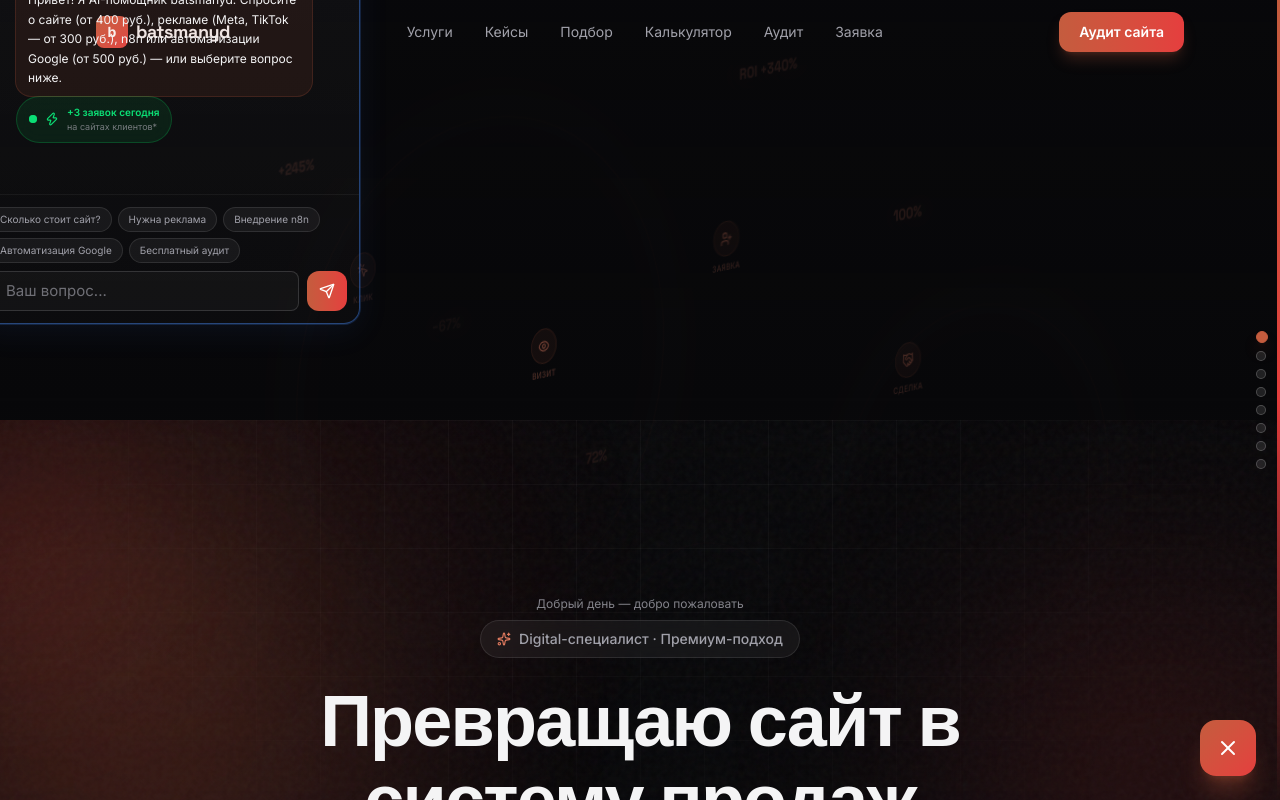
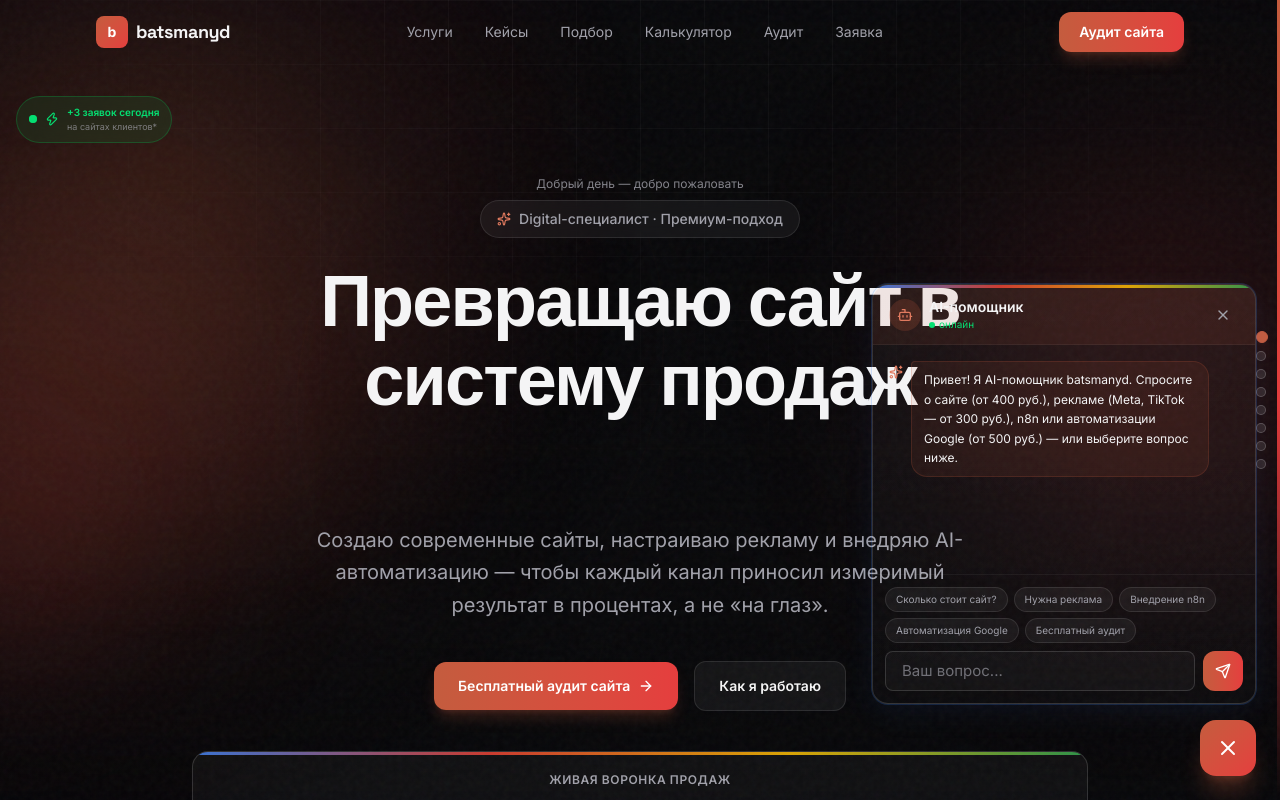
Before and after one commit to batsmanyd/batsmanyd-site, a Next.js app: page / in a window 1280 px wide. Both pictures are taken after a click on the button 1228 px from the left and 748 px from the top of the page. Shown: the top 800 px of the page. Built offline with nearby package versions, Linux system fonts and the light colour scheme.

Commit message:
Fix AI chat overlay, simplify background, resolve lint errors

```diff
--- a/app/globals.css
+++ b/app/globals.css
@@ -37,12 +37,15 @@
 
 html {
   scroll-behavior: smooth;
+  overflow-x: hidden;
 }
 
 body {
   background: var(--background);
   color: var(--foreground);
   font-family: var(--font-inter), system-ui, sans-serif;
+  overflow-x: hidden;
+  overscroll-behavior-x: none;
 }
 
 ::selection {
@@ -145,6 +148,38 @@ body {
     rgba(255, 255, 255, 0.02) 100%
   );
   transition: border-color 0.25s, box-shadow 0.25s;
+}
+
+.chat-panel-overlay {
+  overflow: hidden;
+  border: 1px solid var(--google-border);
+  border-radius: 1rem;
+  background: linear-gradient(
+    180deg,
+    rgba(255, 255, 255, 0.04) 0%,
+    rgba(255, 255, 255, 0.02) 100%
+  );
+  box-shadow:
+    0 0 0 1px rgba(66, 133, 244, 0.2),
+    0 8px 32px rgba(66, 133, 244, 0.08);
+}
+
+.chat-panel-overlay::before {
+  content: "";
+  position: absolute;
+  top: 0;
+  left: 0;
+  right: 0;
+  height: 3px;
+  background: linear-gradient(
+    90deg,
+    var(--google-blue),
+    var(--google-red),
+    var(--google-yellow),
+    var(--google-green)
+  );
+  opacity: 0.85;
+  pointer-events: none;
 }
 
 .google-panel::before {
--- a/components/effects/AiChat.tsx
+++ b/components/effects/AiChat.tsx
@@ -1,23 +1,42 @@
 "use client";
 
-import { useState, useRef, useEffect } from "react";
-import { motion, AnimatePresence } from "framer-motion";
+import { useState, useRef, useEffect, useSyncExternalStore } from "react";
+import { createPortal } from "react-dom";
 import { Bot, X, Send, Sparkles } from "lucide-react";
 import { AI_GREETING, getAiReply, getQuickQuestions } from "@/lib/ai-responses";
 import { sectionAiHints } from "@/lib/wow-content";
 import { useSite } from "@/lib/site-context";
+import { cn } from "@/lib/utils";
 
 type Message = { role: "user" | "bot"; text: string };
 
+function subscribeNoop() {
+  return () => {};
+}
+
 export function AiChat() {
+  const mounted = useSyncExternalStore(subscribeNoop, () => true, () => false);
   const [open, setOpen] = useState(false);
   const [input, setInput] = useState("");
   const [messages, setMessages] = useState<Message[]>([AI_GREETING]);
   const [typing, setTyping] = useState(false);
   const [proactiveSent, setProactiveSent] = useState(false);
+  const [stickyCtaVisible, setStickyCtaVisible] = useState(false);
   const scrollRef = useRef<HTMLDivElement>(null);
   const { activeSection } = useSite();
   const lastSection = useRef(activeSection);
+
+  const fabBottom = stickyCtaVisible ? "5.5rem" : "1.5rem";
+  const panelBottom = stickyCtaVisible ? "9.5rem" : "6rem";
+
+  useEffect(() => {
+    const onScroll = () => {
+      setStickyCtaVisible(window.scrollY > window.innerHeight * 0.6);
+    };
+    onScroll();
+    window.addEventListener("scroll", onScroll, { passive: true });
+    return () => window.removeEventListener("scroll", onScroll);
+  }, []);
 
   useEffect(() => {
     scrollRef.current?.scrollTo({ top: scrollRef.current.scrollHeight, behavior: "smooth" });
@@ -39,12 +58,23 @@ export function AiChat() {
     const hint = sectionAiHints[activeSection];
     if (!hint || activeSection === "hero") return;
 
+    queueMicrotask(() => {
       setMessages((m) => {
         const last = m[m.length - 1];
         if (last?.role === "bot" && last.text === hint) return m;
         return [...m, { role: "bot", text: hint }];
       });
+    });
   }, [activeSection, open]);
+
+  useEffect(() => {
+    if (!open) return;
+    const prev = document.body.style.overflow;
+    document.body.style.overflow = "hidden";
+    return () => {
+      document.body.style.overflow = prev;
+    };
+  }, [open]);
 
   const send = async (text: string) => {
     const trimmed = text.trim();
@@ -60,31 +90,34 @@ export function AiChat() {
     setTyping(false);
   };
 
-  return (
-    <>
-      <AnimatePresence>
+  if (!mounted) return null;
+
+  return createPortal(
+    <div
+      className="pointer-events-none fixed inset-0 z-[9999]"
+      aria-live="polite"
+    >
       {proactiveSent && !open && (
-          <motion.div
-            initial={{ opacity: 0, y: 10, scale: 0.9 }}
-            animate={{ opacity: 1, y: 0, scale: 1 }}
-            exit={{ opacity: 0 }}
-            className="fixed bottom-24 right-4 z-[69] hidden max-w-[200px] rounded-2xl border border-brick/30 bg-surface-elevated px-3 py-2 text-[11px] text-muted shadow-lg sm:block sm:right-6"
+        <div
+          className="pointer-events-auto fixed right-4 hidden max-w-[200px] rounded-2xl border border-brick/30 bg-surface-elevated px-3 py-2 text-[11px] text-muted shadow-lg sm:block sm:right-6"
+          style={{ bottom: panelBottom }}
         >
           <button type="button" onClick={() => setOpen(true)} className="text-left hover:text-foreground">
             💬 Есть вопрос? AI-помощник онлайн
           </button>
-          </motion.div>
+        </div>
       )}
-      </AnimatePresence>
 
-      <AnimatePresence>
       {open && (
-          <motion.div
-            initial={{ opacity: 0, y: 20, scale: 0.95 }}
-            animate={{ opacity: 1, y: 0, scale: 1 }}
-            exit={{ opacity: 0, y: 20, scale: 0.95 }}
-            transition={{ duration: 0.25 }}
-            className="google-panel fixed bottom-24 right-4 z-[70] flex h-[420px] w-[calc(100vw-2rem)] max-w-sm flex-col rounded-2xl bg-surface-elevated shadow-2xl shadow-[rgba(66,133,244,0.15)] sm:right-6"
+        <div
+          role="dialog"
+          aria-modal="true"
+          aria-label="AI-помощник"
+          className="chat-panel-overlay pointer-events-auto fixed inset-x-4 flex max-w-sm flex-col rounded-2xl bg-surface-elevated shadow-2xl sm:inset-x-auto sm:right-6 sm:w-full"
+          style={{
+            bottom: panelBottom,
+            height: "min(420px, calc(100dvh - 10rem))",
+          }}
         >
           <div className="flex items-center justify-between border-b border-white/5 bg-brick/10 px-4 py-3">
             <div className="flex items-center gap-2">
@@ -119,11 +152,12 @@ export function AiChat() {
                   <Sparkles className="mt-1 h-3.5 w-3.5 shrink-0 text-brick-light" />
                 )}
                 <div
-                    className={`max-w-[85%] whitespace-pre-line rounded-2xl px-3 py-2 text-xs leading-relaxed ${
+                  className={cn(
+                    "max-w-[85%] whitespace-pre-line rounded-2xl px-3 py-2 text-xs leading-relaxed",
                     msg.role === "user"
                       ? "rounded-tr-sm bg-white/10 text-foreground"
-                        : "rounded-tl-sm border border-brick/20 bg-brick/10 text-foreground"
-                    }`}
+                      : "rounded-tl-sm border border-brick/20 bg-brick/10 text-foreground",
+                  )}
                 >
                   {msg.text}
                 </div>
@@ -132,11 +166,10 @@ export function AiChat() {
             {typing && (
               <div className="flex gap-1 px-6">
                 {[0, 1, 2].map((d) => (
-                    <motion.span
+                  <span
                     key={d}
-                      animate={{ opacity: [0.3, 1, 0.3] }}
-                      transition={{ repeat: Infinity, duration: 1, delay: d * 0.2 }}
-                      className="h-1.5 w-1.5 rounded-full bg-brick-light"
+                    className="h-1.5 w-1.5 animate-pulse rounded-full bg-brick-light"
+                    style={{ animationDelay: `${d * 200}ms` }}
                   />
                 ))}
               </div>
@@ -178,20 +211,20 @@ export function AiChat() {
               </button>
             </form>
           </div>
-          </motion.div>
+        </div>
       )}
-      </AnimatePresence>
 
-      <motion.button
+      <button
         type="button"
         onClick={() => setOpen((v) => !v)}
-        whileHover={{ scale: 1.05 }}
-        whileTap={{ scale: 0.95 }}
-        className="fixed bottom-6 right-4 z-[70] flex h-14 w-14 items-center justify-center rounded-2xl bg-gradient-to-br from-brick to-red text-white shadow-xl shadow-brick/30 sm:right-6"
-        aria-label="Открыть AI-чат"
+        className="pointer-events-auto fixed right-4 flex h-14 w-14 items-center justify-center rounded-2xl bg-gradient-to-br from-brick to-red text-white shadow-xl shadow-brick/30 transition-transform active:scale-95 sm:right-6"
+        style={{ bottom: fabBottom, touchAction: "manipulation" }}
+        aria-label={open ? "Закрыть AI-чат" : "Открыть AI-чат"}
+        aria-expanded={open}
       >
         {open ? <X className="h-6 w-6" /> : <Bot className="h-6 w-6" />}
-      </motion.button>
-    </>
+      </button>
+    </div>,
+    document.body,
   );
 }
--- a/components/effects/CursorGlow.tsx
+++ b/components/effects/CursorGlow.tsx
@@ -8,15 +8,15 @@ type CursorGlowProps = {
 };
 
 export function CursorGlow({ containerRef }: CursorGlowProps) {
-  const [isTouch, setIsTouch] = useState(false);
+  const [isTouch] = useState(
+    () => typeof window !== "undefined" && window.matchMedia("(pointer: coarse)").matches,
+  );
 
   const springConfig = { stiffness: 150, damping: 25, mass: 0.4 };
   const x = useSpring(0, springConfig);
   const y = useSpring(0, springConfig);
 
   useEffect(() => {
-    setIsTouch(window.matchMedia("(pointer: coarse)").matches);
-
     const onMove = (e: MouseEvent) => {
       const el = containerRef.current;
       if (!el) return;
--- a/components/effects/FunnelBackground.tsx
+++ b/components/effects/FunnelBackground.tsx
@@ -2,21 +2,11 @@
 
 import { useRef } from "react";
 import { motion, useScroll, useTransform } from "framer-motion";
-import { MousePointerClick, Eye, UserPlus, Handshake } from "lucide-react";
-
-const METRICS = ["+245%", "−67%", "72%", "ROI +340%", "100%"];
 
 const RINGS = [
   { size: 520, opacity: 0.12, duration: 28, x: "12%", y: "18%" },
   { size: 380, opacity: 0.1, duration: 22, x: "72%", y: "55%" },
   { size: 280, opacity: 0.14, duration: 18, x: "45%", y: "78%" },
-];
-
-const STAGES = [
-  { icon: MousePointerClick, label: "Клик", x: "18%", y: "32%" },
-  { icon: Eye, label: "Визит", x: "38%", y: "48%" },
-  { icon: UserPlus, label: "Заявка", x: "58%", y: "38%" },
-  { icon: Handshake, label: "Сделка", x: "78%", y: "58%" },
 ];
 
 export function FunnelBackground() {
@@ -59,56 +49,7 @@ export function FunnelBackground() {
             />
           ))}
 
-          {STAGES.map((stage, i) => (
-            <motion.div
-              key={stage.label}
-              animate={{ y: [0, -12, 0], opacity: [0.35, 0.65, 0.35] }}
-              transition={{
-                duration: 5 + i,
-                repeat: Infinity,
-                ease: "easeInOut",
-                delay: i * 0.8,
-              }}
-              className="absolute flex flex-col items-center gap-1"
-              style={{
-                left: stage.x,
-                top: stage.y,
-                transform: `translateZ(${20 + i * 15}px)`,
-              }}
-            >
-              <div className="flex h-9 w-9 items-center justify-center rounded-full border border-brick/25 bg-brick/10 backdrop-blur-sm">
-                <stage.icon className="h-4 w-4 text-brick-light/80" />
-              </div>
-              <span className="text-[9px] font-medium uppercase tracking-wider text-brick-light/50">
-                {stage.label}
-              </span>
-            </motion.div>
-          ))}
 
-          {METRICS.map((metric, i) => (
-            <motion.span
-              key={metric}
-              animate={{
-                y: [0, -18, 0],
-                opacity: [0.15, 0.45, 0.15],
-              }}
-              transition={{
-                duration: 7 + i * 1.5,
-                repeat: Infinity,
-                ease: "easeInOut",
-                delay: i * 1.2,
-              }}
-              className="absolute font-display text-sm font-bold text-brick-light/40 sm:text-base"
-              style={{
-                left: `${10 + i * 17}%`,
-                top: `${20 + (i % 3) * 22}%`,
-                transform: `translateZ(${30 + i * 8}px)`,
-                textShadow: "0 0 24px rgba(196, 92, 62, 0.25)",
-              }}
-            >
-              {metric}
-            </motion.span>
-          ))}
         </div>
       </motion.div>
 
--- a/components/effects/RotatingText.tsx
+++ b/components/effects/RotatingText.tsx
@@ -11,11 +11,11 @@ type RotatingTextProps = {
 
 export function RotatingText({ words, interval = 2800, className }: RotatingTextProps) {
   const [index, setIndex] = useState(0);
-  const [reduced, setReduced] = useState(true);
-
-  useEffect(() => {
-    setReduced(window.matchMedia("(prefers-reduced-motion: reduce)").matches);
-  }, []);
+  const [reduced] = useState(
+    () =>
+      typeof window !== "undefined" &&
+      window.matchMedia("(prefers-reduced-motion: reduce)").matches,
+  );
 
   useEffect(() => {
     if (reduced || words.length <= 1) return;
--- a/components/sections/ServiceQuiz.tsx
+++ b/components/sections/ServiceQuiz.tsx
@@ -8,8 +8,6 @@ import { useSite } from "@/lib/site-context";
 import { SectionHeading } from "@/components/ui/SectionHeading";
 import { AnimatedSection } from "@/components/ui/AnimatedSection";
 import { Button } from "@/components/ui/Button";
-import { cn } from "@/lib/utils";
-
 export function ServiceQuiz() {
   const [step, setStep] = useState(0);
   const [answers, setAnswers] = useState<Record<string, string>>({});
--- a/lib/site-context.tsx
+++ b/lib/site-context.tsx
@@ -25,23 +25,21 @@ const SiteContext = createContext<SiteContextValue | null>(null);
 export function SiteProvider({ children }: { children: ReactNode }) {
   const [activeSection, setActiveSection] = useState<SectionId>("hero");
   const [quizMessage, setQuizMessage] = useState<string | null>(null);
-  const sectionsRef = useMemo(() => new Map<SectionId, HTMLElement>(), []);
+  const sectionsRef = useRef(new Map<SectionId, HTMLElement>());
   const observerRef = useRef<IntersectionObserver | null>(null);
 
-  const registerSection = useCallback(
-    (id: SectionId, el: HTMLElement | null) => {
-      const prev = sectionsRef.get(id);
-      if (prev && observerRef.current) observerRef.current.unobserve(prev);
+  const registerSection = useCallback((id: SectionId, el: HTMLElement | null) => {
+    const sections = sectionsRef.current;
+    const prev = sections.get(id);
+    if (prev && observerRef.current) observerRef.current.unobserve(prev);
 
-      if (el) {
-        sectionsRef.set(id, el);
-        observerRef.current?.observe(el);
-      } else {
-        sectionsRef.delete(id);
-      }
-    },
-    [sectionsRef],
-  );
+    if (el) {
+      sections.set(id, el);
+      observerRef.current?.observe(el);
+    } else {
+      sections.delete(id);
+    }
+  }, []);
 
   useEffect(() => {
     const observer = new IntersectionObserver(
@@ -58,13 +56,13 @@ export function SiteProvider({ children }: { children: ReactNode }) {
     );
 
     observerRef.current = observer;
-    sectionsRef.forEach((el) => observer.observe(el));
+    sectionsRef.current.forEach((el) => observer.observe(el));
 
     return () => {
       observer.disconnect();
       observerRef.current = null;
     };
-  }, [sectionsRef]);
+  }, []);
 
   const value = useMemo(
     () => ({
--- a/lib/wow-content.ts
+++ b/lib/wow-content.ts
@@ -3,7 +3,6 @@ import {
   Megaphone,
   Workflow,
   Bot,
-  BarChart3,
   Clock,
   Shield,
   MessageSquare,
```
Lines whose indentation alone changed are shown as unchanged.
